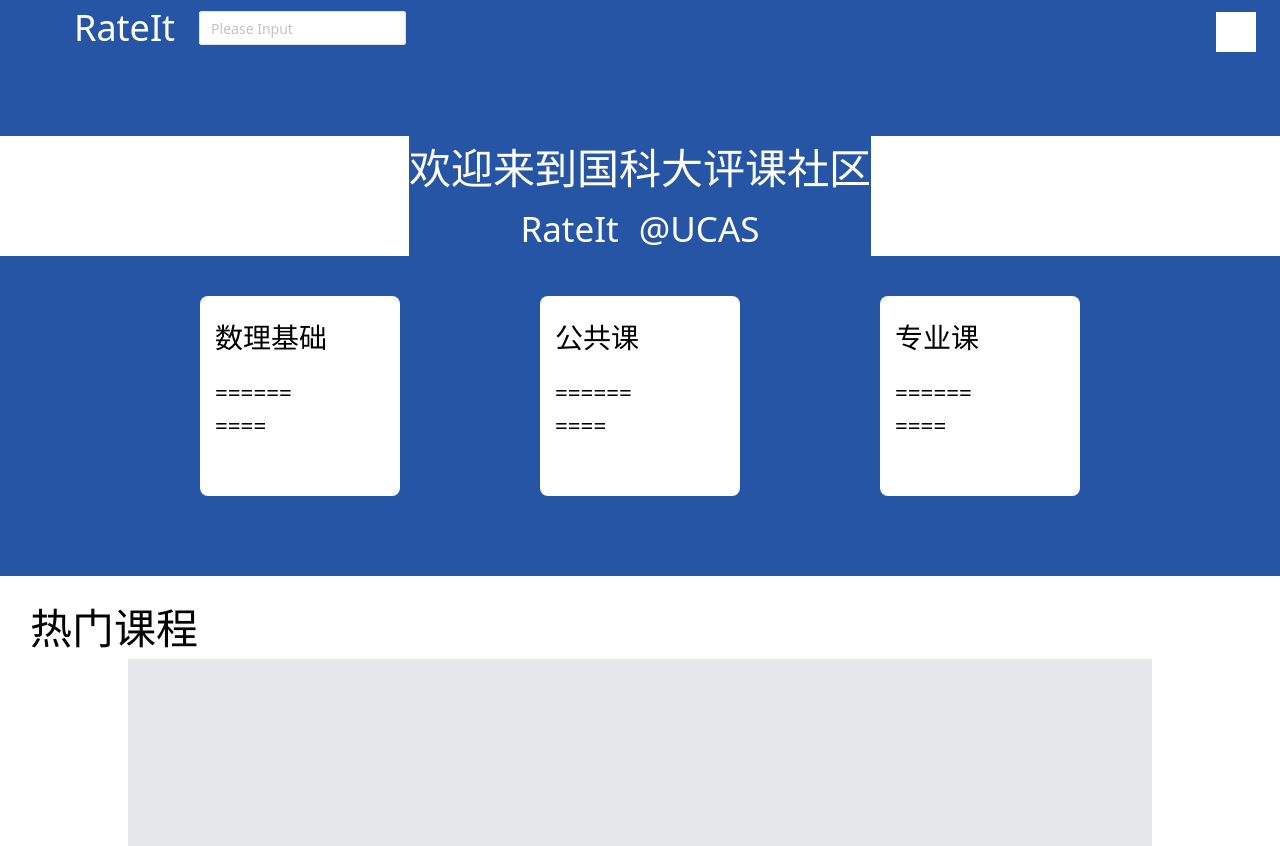
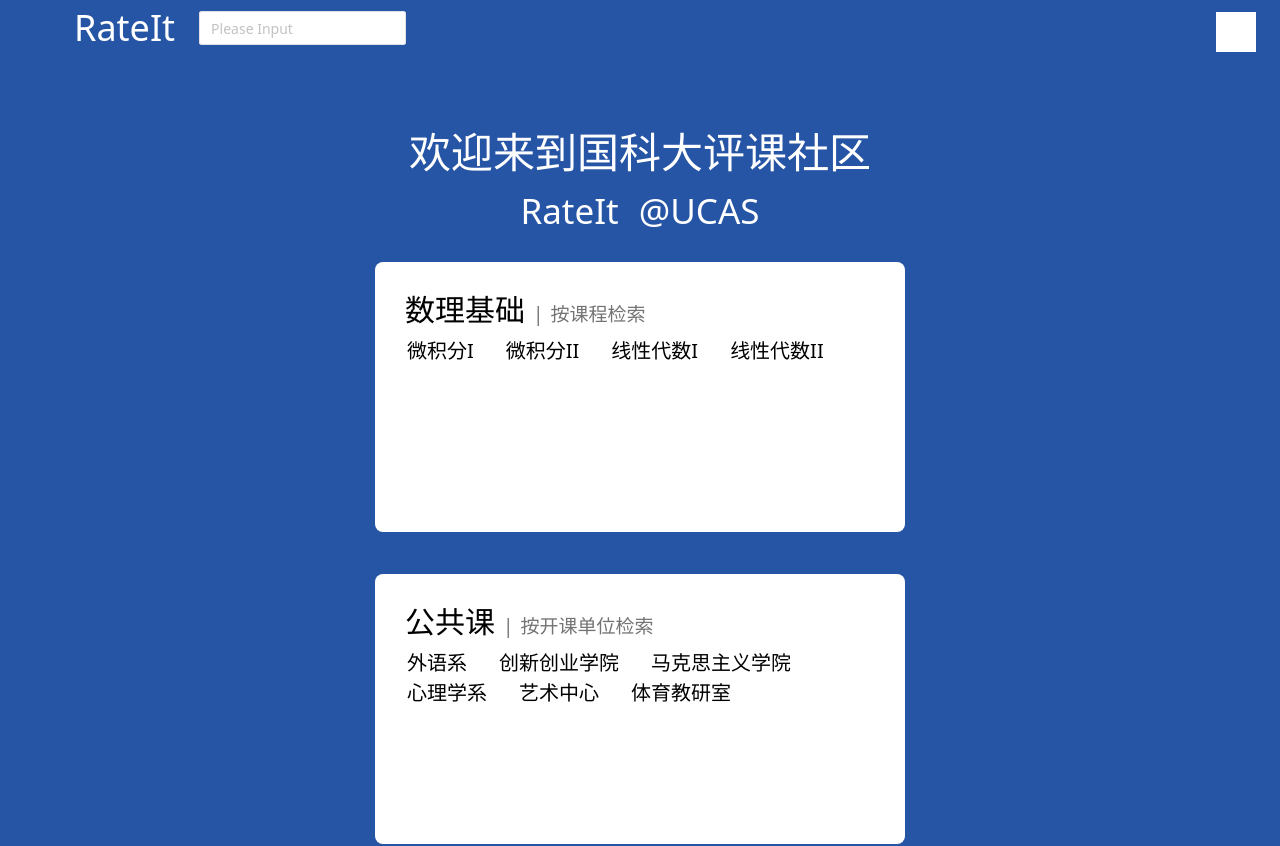
Before and after one commit to GKDRateIt/front-end, a Vue app: page /#/ in a window 1280 px wide. Shown: the top 846 px of the page. Built offline with nearby package versions, Linux system fonts and the light colour scheme.

Commit message:
Category box has a basic implementation

```diff
--- a/src/components/home_page/CategoryBox.vue
+++ b/src/components/home_page/CategoryBox.vue
@@ -3,14 +3,21 @@ import { PropType } from "vue";
 import { wrapStyle } from "../../util";
 
 const boxStyle = wrapStyle({
-  width: { wide: "200px", narrow: "120px" },
-  height: { wide: "200px", narrow: "120px" },
+  width: { wide: "530px", narrow: "300px" },
+  height: { wide: "270px", narrow: "200px" },
+  "padding-left": { wide: "15px", narrow: "11px" },
+  "padding-right": { wide: "13px", narrow: "6px" },
+  "padding-top": { wide: "5px", narrow: "3px" },
 });
 
 defineProps({
   category: {
     type: String,
     default: "???",
+  },
+  subtitle: {
+    type: String,
+    default: "",
   },
   // eslint-disable-next-line vue/require-default-prop
   description: {
@@ -20,23 +27,37 @@ defineProps({
 });
 
 const sectionHeaderStyle = wrapStyle({
-  "font-size": { wide: "2em", narrow: "1.3em" },
+  "font-size": { wide: "30px", narrow: "20px" },
   "padding-top": { wide: "20px", narrow: "10px" },
   "padding-left": { wide: "15px", narrow: "5px" },
+  "padding-bottom": { wide: "4px", narrow: "2px" },
+});
+
+const subtitleStyle = wrapStyle({
+  "font-size": { wide: "19px", narrow: "13px" },
 });
 
 const descriptionStyle = wrapStyle({
-  "font-size": { wide: "1.6em", narrow: "1em" },
-  "padding-left": { wide: "15px", narrow: "5px" },
+  "font-size": { wide: "20px", narrow: "14px" },
+  "padding-left": { wide: "17px", narrow: "7px" },
+  "padding-right": { wide: "15px", narrow: "5px" },
 });
 </script>
 
 <template>
   <div class="flex justify-center items-center">
     <div class="rounded-lg bg-white" :style="boxStyle">
-      <div class="h-2/5">
-        <div :style="sectionHeaderStyle">
-          {{ category }}
+      <div>
+        <div class="h-2/5 inline-block">
+          <div :style="sectionHeaderStyle">
+            {{ category }}
+          </div>
+        </div>
+        <div v-if="subtitle" class="inline-block">
+          <div :style="subtitleStyle" class="text-neutral-500 inline-block">
+            <div class="inline-block pl-2 pr-0.5">|</div>
+            {{ subtitle }}
+          </div>
         </div>
       </div>
       <div v-if="description">
@@ -45,11 +66,14 @@ const descriptionStyle = wrapStyle({
             v-for="(item, index) in description"
             :key="index"
             :style="descriptionStyle"
+            class="inline-block"
           >
             {{ item }}
           </div>
         </div>
-        <div v-else :style="descriptionStyle">{{ description }}</div>
+        <div v-else :style="descriptionStyle" class="inline-block">
+          {{ description }}
+        </div>
       </div>
     </div>
   </div>
--- a/src/components/home_page/HomePage.vue
+++ b/src/components/home_page/HomePage.vue
@@ -6,19 +6,12 @@ import CategoryBox from "./CategoryBox.vue";
 const windowInfo = useWindowInfo();
 
 const categoryBoxStyle = wrapStyle({
-  "grid-template-columns": {
-    wide: "repeat(3, minmax(0, 1fr))",
-    narrow: "repeat(2, minmax(0, 1fr))",
-  },
-  "grid-template-rows": {
-    wide: "repeat(1, minmax(0, 1fr))",
-    narrow: "repeat(2, minmax(0, 1fr))",
-  },
-  gap: { wide: "10em", narrow: "2em" },
+  "font-weight": { wide: "15px", narrow: "10px" },
+  gap: { wide: "3em", narrow: "2em" },
 });
 
 const bannerTextStyle = wrapStyle({
-  "font-size": { wide: "3em", narrow: "2em" },
+  "font-size": { wide: "3em", narrow: "2.3em" },
 });
 
 const domainTextStyle = wrapStyle({
@@ -46,9 +39,9 @@ const singleItemRowStyleClass = computed(() => {
   <!--  -->
 
   <!-- Flexible empty space -->
-  <div class="w-full h-[10vh] bg-[#2755a5]"></div>
+  <div class="w-full h-[8vh] bg-[#2755a5]"></div>
   <!-- Welcom text -->
-  <div class="flex-col bg-[#2755a5] m-auto inset-1/2 space-y-1">
+  <div class="flex-col bg-[#2755a5] inset-1/2 space-y-0.5">
     <div class="flex mx-auto w-fit text-white" :style="bannerTextStyle">
       欢迎来到国科大评课社区
     </div>
@@ -62,15 +55,52 @@ const singleItemRowStyleClass = computed(() => {
     </div>
   </div>
   <!-- Flexible empty space -->
-  <div class="w-full h-10 bg-[#2755a5]"></div>
+  <div class="w-full h-6 bg-[#2755a5]"></div>
   <div class="flex space-x-0 bg-[#2755a5]">
     <div class="m-auto">
       <div class="bg-[#2755a5] grid content-center" :style="categoryBoxStyle">
-        <category-box category="数理基础" :description="['======', '====']" />
-        <category-box category="公共课" :description="['======', '====']" />
+        <category-box
+          category="数理基础"
+          subtitle="按课程检索"
+          :description="['微积分I', '微积分II', '线性代数I', '线性代数II']"
+        />
+        <category-box
+          category="公共课"
+          subtitle="按开课单位检索"
+          :description="[
+            '外语系',
+            '创新创业学院',
+            '马克思主义学院',
+            '心理学系',
+            '艺术中心',
+            '体育教研室',
+          ]"
+        />
         <category-box
           category="专业课"
-          :description="['======', '====']"
+          subtitle="按开课单位检索"
+          :description="[
+            '数学学院',
+            '物理学院',
+            '天文学院',
+            '化学学院',
+            '生命学院',
+            '资环学院',
+            '计算机学院',
+            '电子学院',
+            '工程学院',
+            '经管学院',
+            '公管学院',
+            '外语系',
+            '网安学院',
+            '创新创业学院',
+            '马克思主义学院',
+            '心理学系',
+            '人工智能学院',
+            '艺术中心',
+            '体育教研室',
+            '本科部',
+          ]"
           :class="singleItemRowStyleClass"
         />
       </div>
--- a/src/router.ts
+++ b/src/router.ts
@@ -8,7 +8,7 @@ import MyReviews from "./components/user/MyReviews.vue";
 import MySubmissions from "./components/user/MySubmissions.vue";
 import MyInCensor from "./components/user/MyInCensor.vue";
 import CoursesPage from "./components/course/CoursesPage.vue";
-import SingleCourseAllPage from "./components/course/SingleCourseAllPage.vue"
+import SingleCourseAllPage from "./components/course/SingleCourseAllPage.vue";
 import SingleCoursePage from "./components/course/SingleCoursePage.vue";
 import SearchResult from "./components/search/SearchResult.vue";
 import NewCourse from "./components/course/NewCourse.vue";
```
